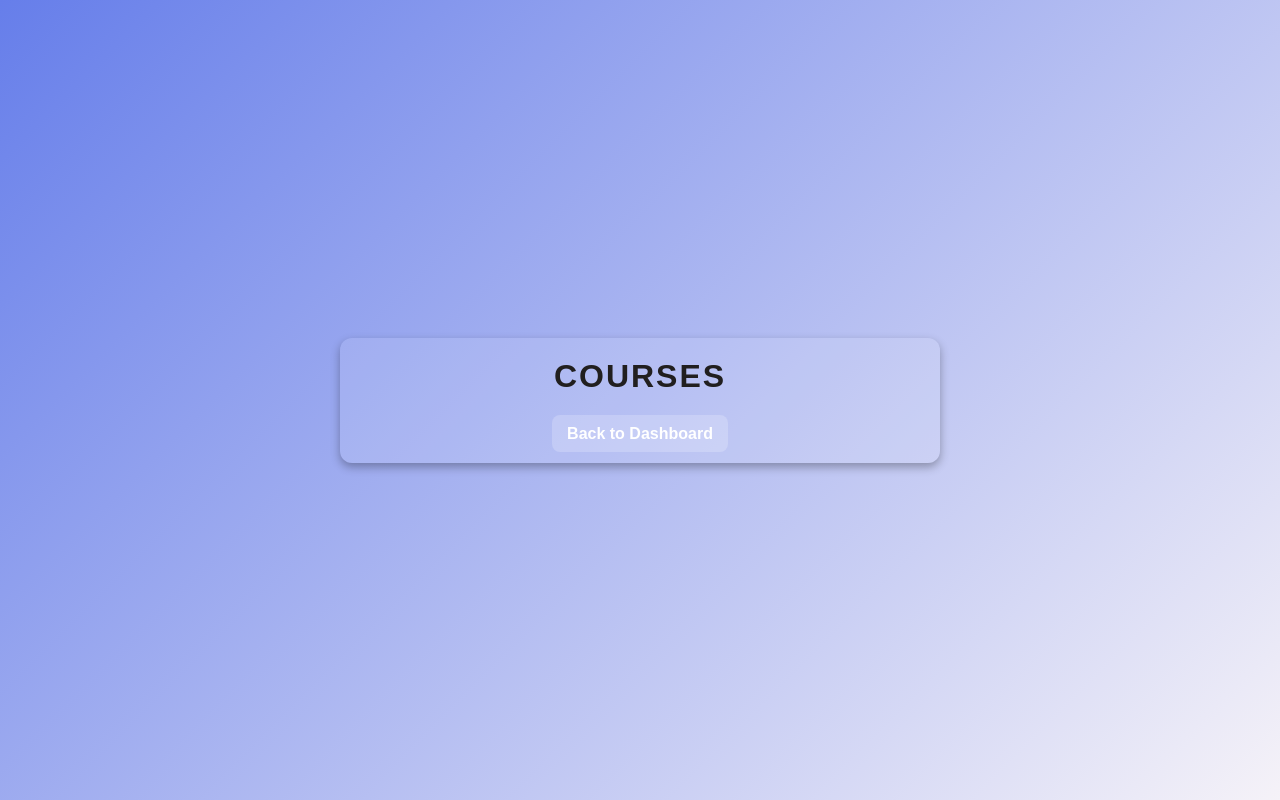
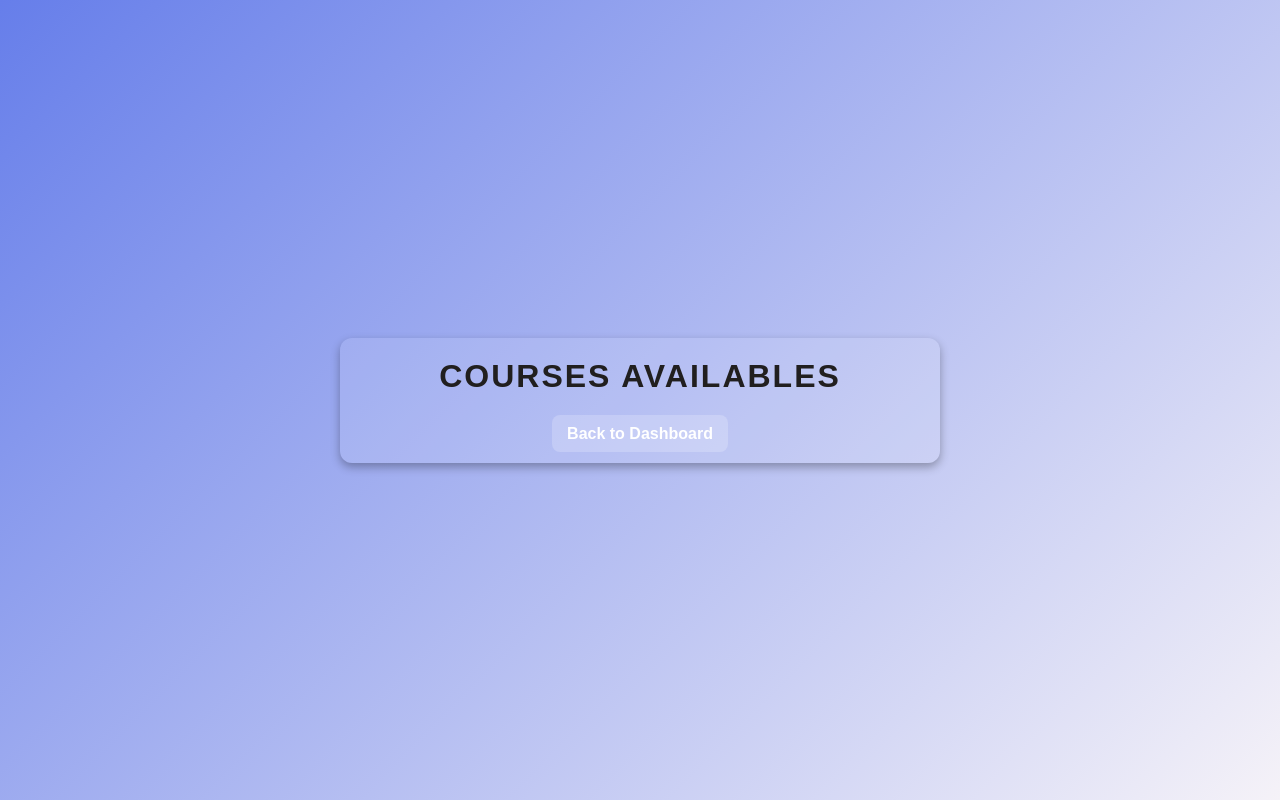
Before and after one commit to GangserX/Personalized-learning, a plain HTML site: page course.html in a window 1280 px wide. Drawn offline with Linux system fonts and the light colour scheme.

```diff
--- a/course.html
+++ b/course.html
@@ -8,7 +8,7 @@
 </head>
 <body>
   <div class="container">
-    <h1>Courses</h1>
+    <h1>Courses availables</h1>
     <div id="courseList">
       <!-- Courses will be dynamically loaded here -->
     </div>
```
